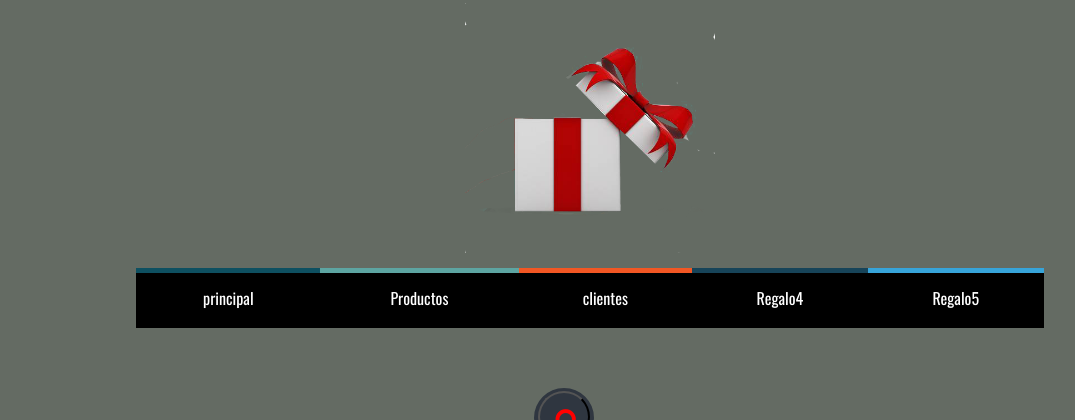
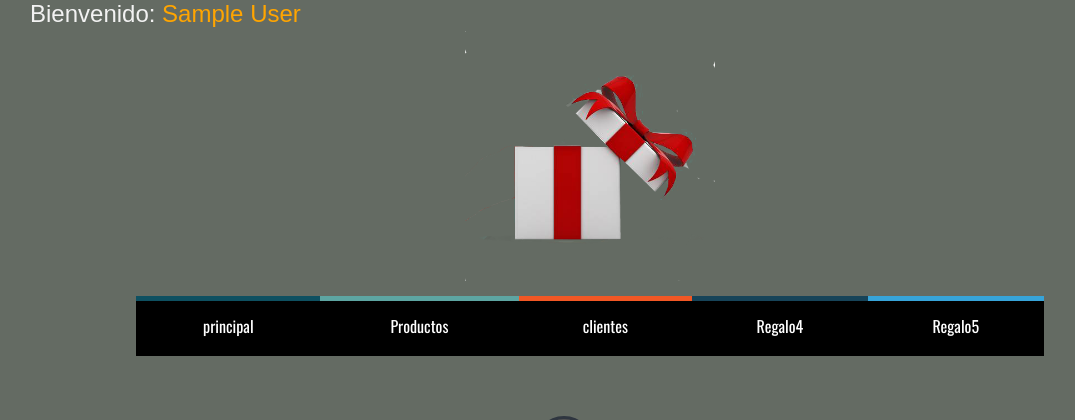
Before and after one commit to Sergiodevelopersk8/tienda_apr, a PHP site: page / in a window 1280 px wide. Shown: the top 420 px of the page, without its empty margins (50-1125 px from the left). Run offline with PHP 8.4, Linux system fonts and the light colour scheme; the visitor is signed in with stand-in values (Sample User, id 1); tables that the repository leaves empty or names only in its code hold one stand-in row (values such as "Sample post"); some libraries are stand-ins or nearby versions; some web fonts are replaced.

Commit message:
update 19-12-21

```diff
--- a/css/styles.css
+++ b/css/styles.css
@@ -3,6 +3,8 @@
     margin:0;
     padding: 0;
 }
+
+
 
 body{
     background-color: #646B63;
--- a/index.php
+++ b/index.php
@@ -46,8 +46,34 @@ $unide1 = mysqli_query($conexion, "select id_producto ,precio,id_categoria from
 </head>
 
 <body>
+  <?php
+  if (isset($_SESSION['nombre_cliente'])|| isset($_COOKIE['nombre_cliente']))
+  {
+  ?>
+<div >
+  <p id="nomusu">Bienvenido: <span id="usuario"><?php
+  if(isset($_SESSION['nombre_cliente'])){   echo $_SESSION['nombre_cliente'];}
+  if(!isset($_SESSION['nombre_cliente'])&& isset($_COOKIE['nombre_cliente'])){
+    echo $_COOKIE['nombre_cliente'];
+  }
+  ?></span></p>
+</div>
 
+<?php
+
+}
+?>
   <style>
+    #nomusu{
+  font-family:Arial, Helvetica, sans-serif;
+  font-size: 24px;
+  color:#f2f2f2;
+  }
+
+#usuario{
+  color:orange;
+}
+
     form {
       position: absolute;
       width: 60px;
```
